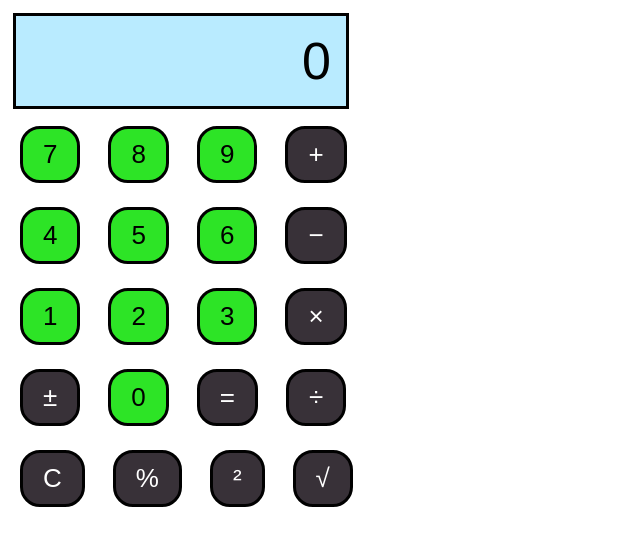
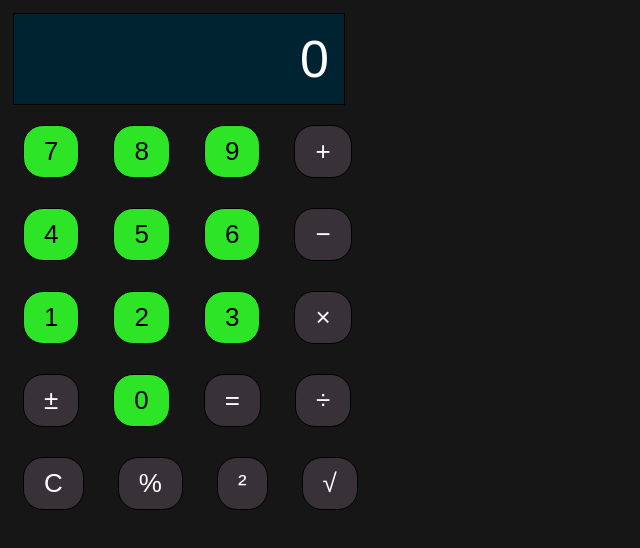
Before and after one commit to sanjaysalem17/sanjaysalem17.github.io, a website: page simple-calculator/index.html in a window 1280 px wide. Shown: the whole page, without its empty margins (0-640 px from the left). Drawn offline with Linux system fonts and the light colour scheme.

Commit message:
dark theme

```diff
--- a/calculator/index.html
+++ b/simple-calculator/index.html
@@ -3,9 +3,10 @@
     <head>
         <meta charset='UTF-8'>
         <title>Calculator</title>
-        <link rel="stylesheet" href='/static/css/calculator.css'>
-        <script src="/static/js/calculator.js"></script>
+        <link rel="stylesheet" href='../static/css/calculator.css'>
+        <script src="../static/js/calculator.js"></script>
     </head>
+
     <input id='calc-display' type="text" value="0" readonly />
     <div class='row'>
         <button class='number-key' id="calc-key-7" onclick="doMath(7, '', true)">7</button>
--- a/static/css/calculator.css
+++ b/static/css/calculator.css
@@ -1,13 +1,19 @@
+html {
+    background-color: rgb(22, 22, 22);
+}
+
+
 #calc-display {
-    background-color: rgb(185, 235, 255);
+    background-color: rgb(0, 35, 49);
     width: 300px;
     padding: 15px;
     margin: 5px;
     font-size: 52px;
     font-family: 'Arial';
     text-align: right;
-    border-width: 3px;
+    border-width: 1px;
     border-style: solid;
+    color: white;
     border-color: black;
 }
 
@@ -17,11 +23,11 @@
     padding-right: 20px;
     padding-left: 20px;
     padding-bottom: 10px;
-    margin: 12px;
+    margin: 15px;
     display: inline-block;
     font-size: 26px;
     font-family: 'Arial';
-    border-width: 3px;
+    border-width: 1px;
     border-radius: 20px;
     border-style: solid;
     border-color: black;
@@ -37,11 +43,11 @@
     padding-right: 20px;
     padding-left: 20px;
     padding-bottom: 10px;
-    margin: 12px;
+    margin: 15px;
     display: inline-block;
     font-size: 26px;
     font-family: 'Arial';
-    border-width: 3px;
+    border-width: 1px;
     color: white;
     border-radius: 20px;
     border-style: solid;
--- a/static/js/calculator.js
+++ b/static/js/calculator.js
@@ -42,7 +42,7 @@ function operate() {
                 curr = 0
                 alert("Arithmetic Error: Divide by Zero")
             }
-            else {prev /= curr}
+            else { prev /= curr }
             break
         default:
             console.log('')
```
